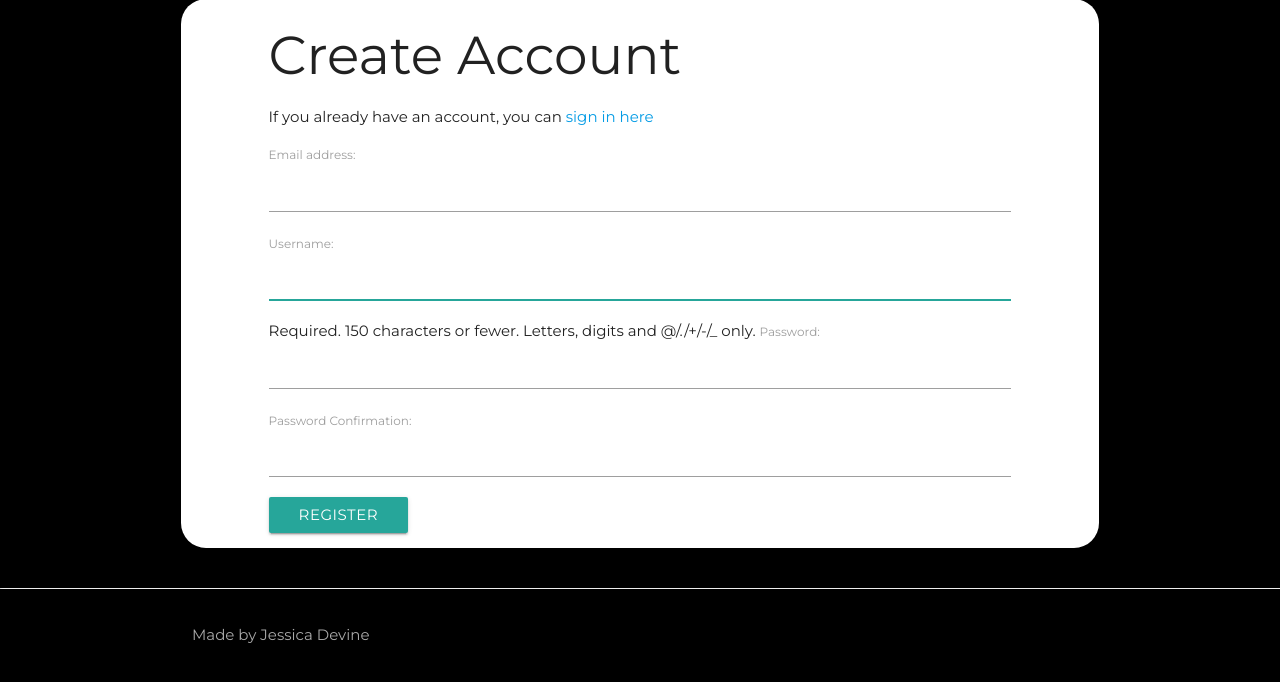
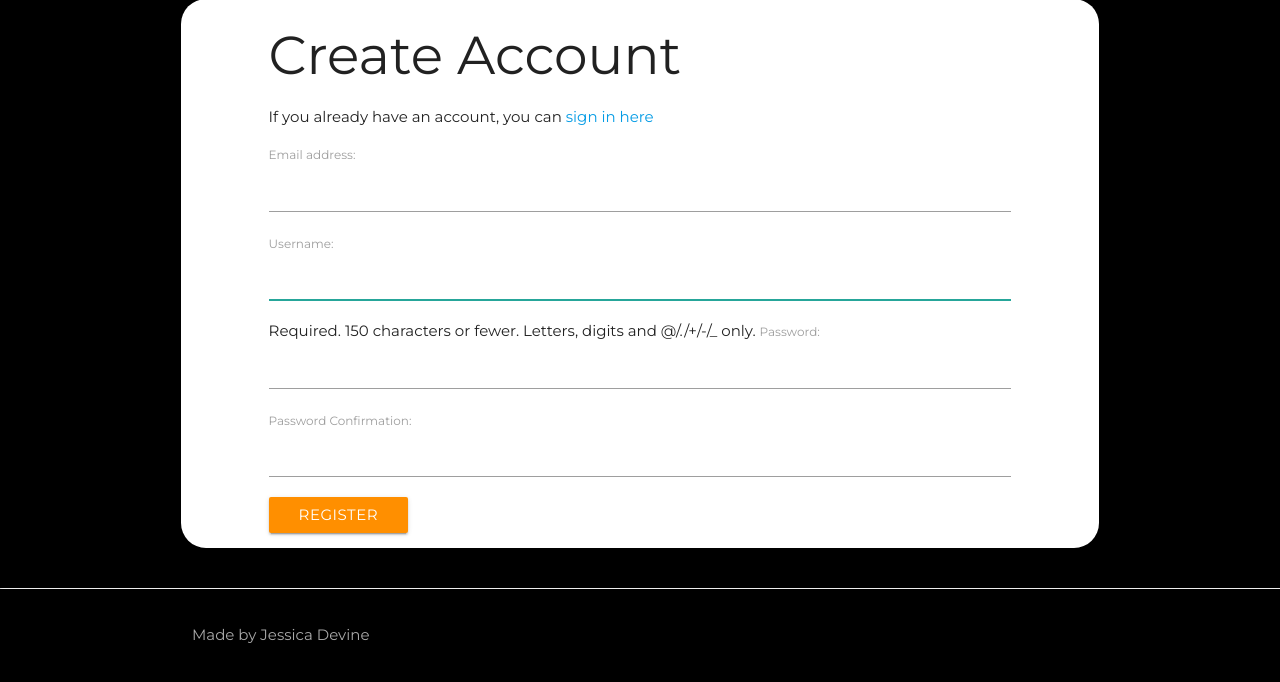
Before and after one commit to jessdevine/project-coffeecultureclub, a Django app: page /accounts/register/ in a window 1280 px wide. Shown: the part 65-747 px from the top of the page. Run offline with Django 3.2, Linux system fonts and the light colour scheme; some libraries are stand-ins or nearby versions.

Commit message:
Updated form layout

```diff
--- a/accounts/templates/login.html
+++ b/accounts/templates/login.html
@@ -8,6 +8,7 @@
 <div class="col l10 offset-l1 m12 s12">
 <form method="POST">
     <h2>Login</h2>
+    <p>If you don't have an account, you can <a href="{% url 'registration' %}">join here</a></p>
     {% csrf_token %} {{ login_form}}
     <button type="submit" class="waves-effect waves-light btn amber darken-3">Login</button>
 </form>
--- a/accounts/templates/registration.html
+++ b/accounts/templates/registration.html
@@ -10,7 +10,7 @@
     <p>If you already have an account, you can <a href="{% url 'login' %}">sign in here</a></p>
 <form method="POST">
     {% csrf_token %} {{ registration_form }}
-    <button type="submit" class="btn btn-default">Register</button>
+    <button type="submit" class="waves-effect waves-light btn amber darken-3">Register</button>
 </form>
 </div>
 </div>
```
